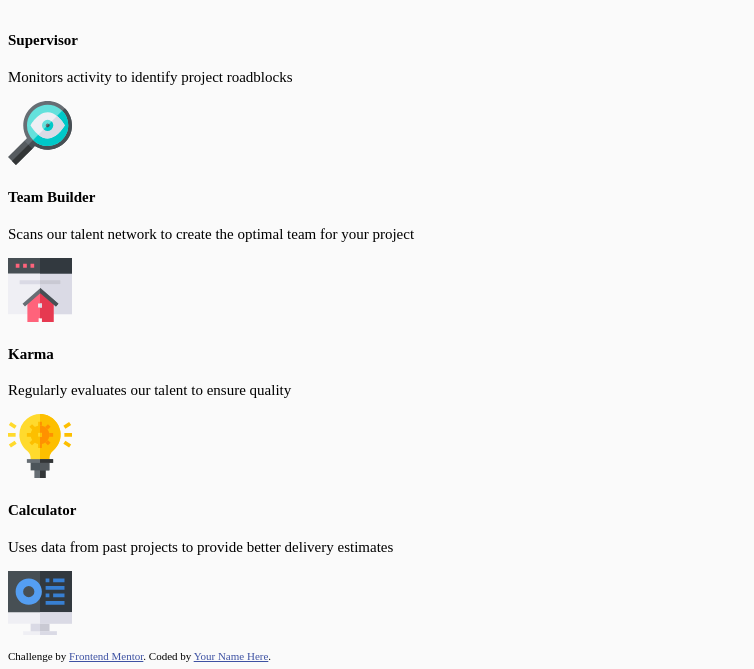
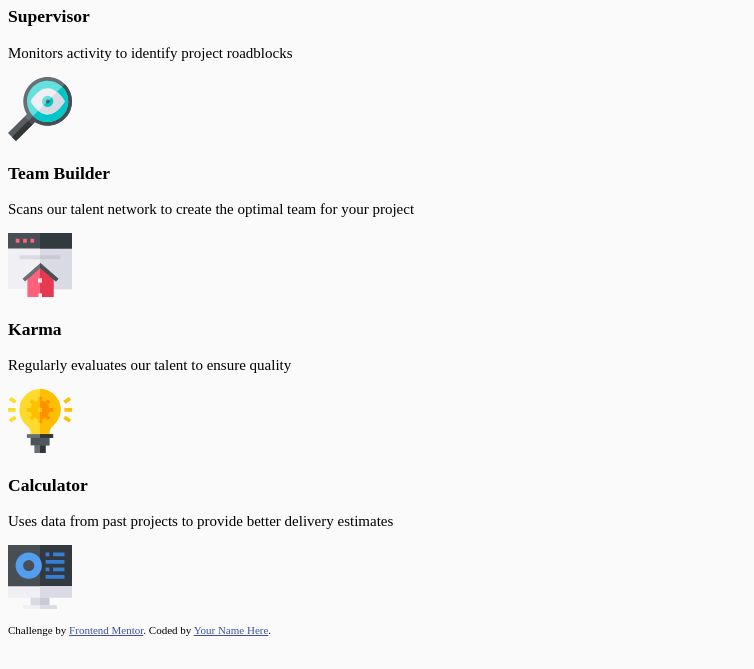
Before and after one commit to ksuares1/four-card-feature-section, a plain HTML site: page index.html in a window 1280 px wide. Shown: the part 147-816 px from the top of the page, without its empty margins (0-754 px from the left). Drawn offline with Linux system fonts and the light colour scheme; files that its build step writes are made by us from their sources.

Commit message:
updated css

```diff
--- a/assets/images/css/style.css
+++ b/assets/images/css/style.css
@@ -16,24 +16,12 @@
 
 body{
     font-size: 15px;
-    height:100vh;
+    /* height:100vh; */
     background: var(--light-gray);
-}
-
-.wrapper{
-display:flex;
-flex-direction: column;
-}
-
-main{
-    display: flex;
-    flex-direction: column;
+    font-style:
 }
 
 
-.cards-container{
-    display: flex;
-}
 
 /* Footer */
 
--- a/index.html
+++ b/index.html
@@ -5,7 +5,7 @@
   <meta name="viewport" content="width=device-width, initial-scale=1.0"> <!-- displays site properly based on user's device -->
 
   <link rel="icon" type="image/png" sizes="32x32" href="./images/favicon-32x32.png">
-  <link rel="stylesheet" href="assets/style.css"/>
+  <link rel="stylesheet" href="assets/css/style.css"/>
   <link rel="preconnect" href="https://fonts.googleapis.com">
   <link rel="preconnect" href="https://fonts.gstatic.com" crossorigin>
   <link href="https://fonts.googleapis.com/css2?family=Big+Shoulders+Display:wght@200&family=Lexend+Deca:wght@200&display=swap" rel="stylesheet">
@@ -14,20 +14,20 @@
 
 </head>
 <body>
-  <div class="wrapper">
-    <div class="heading container">
+
+    <main>
+    <div class="container">
       <header>
-    <h1>Reliable, efficient delivery</h1>
-    <h2>Powered by Technology</h2>
-     <p>Our Artificial Intelligence powered tools use millions of project data points
+      <h1>Reliable, efficient delivery</h1>
+      <h2>Powered by Technology</h2>
+       </header>
+        <p>Our Artificial Intelligence powered tools use millions of project data points
       to ensure that your project is successful</p>
-        </div>
-        </header>
 
-        <main>
+          <div class="card-container">
           <div class="card card--cyan">
       <section class="card-header">
-      <h4>Supervisor</h4>
+      <h3>Supervisor</h3>
       <p>Monitors activity to identify project roadblocks
         </p>
         <img src="assets/images/icon-supervisor.svg" alt="maginifying-icon"/>
@@ -36,7 +36,7 @@
 
       <div class="card card--red">
      <section class="card-header">
-      <h4>Team Builder</h4>
+      <h3>Team Builder</h3>
       <p>Scans our talent network to create the optimal team for your project
       </p>
       <img src="assets/images/icon-team-builder.svg" alt="team-builder-icon"/>
@@ -45,7 +45,7 @@
 
     <div class="card card--orange">
       <section class="card-header">
-        <h4>Karma</h4>
+        <h3>Karma</h3>
        <p>Regularly evaluates our talent to ensure quality
         </p>
         <img src="assets/images/icon-karma.svg" alt="karma-icon"/>
@@ -54,13 +54,13 @@
 
       <div class="cards card--blue">
         <section class="card-header">
-        <h4>Calculator</h4>
+        <h3>Calculator</h3>
         <p>Uses data from past projects to provide better delivery estimates
           </p>
           <img src="assets/images/icon-calculator.svg" alt="calculator-icon"/>
         </section>
       </div>
-
+      </div>
       </main>
       </div>
 
```
